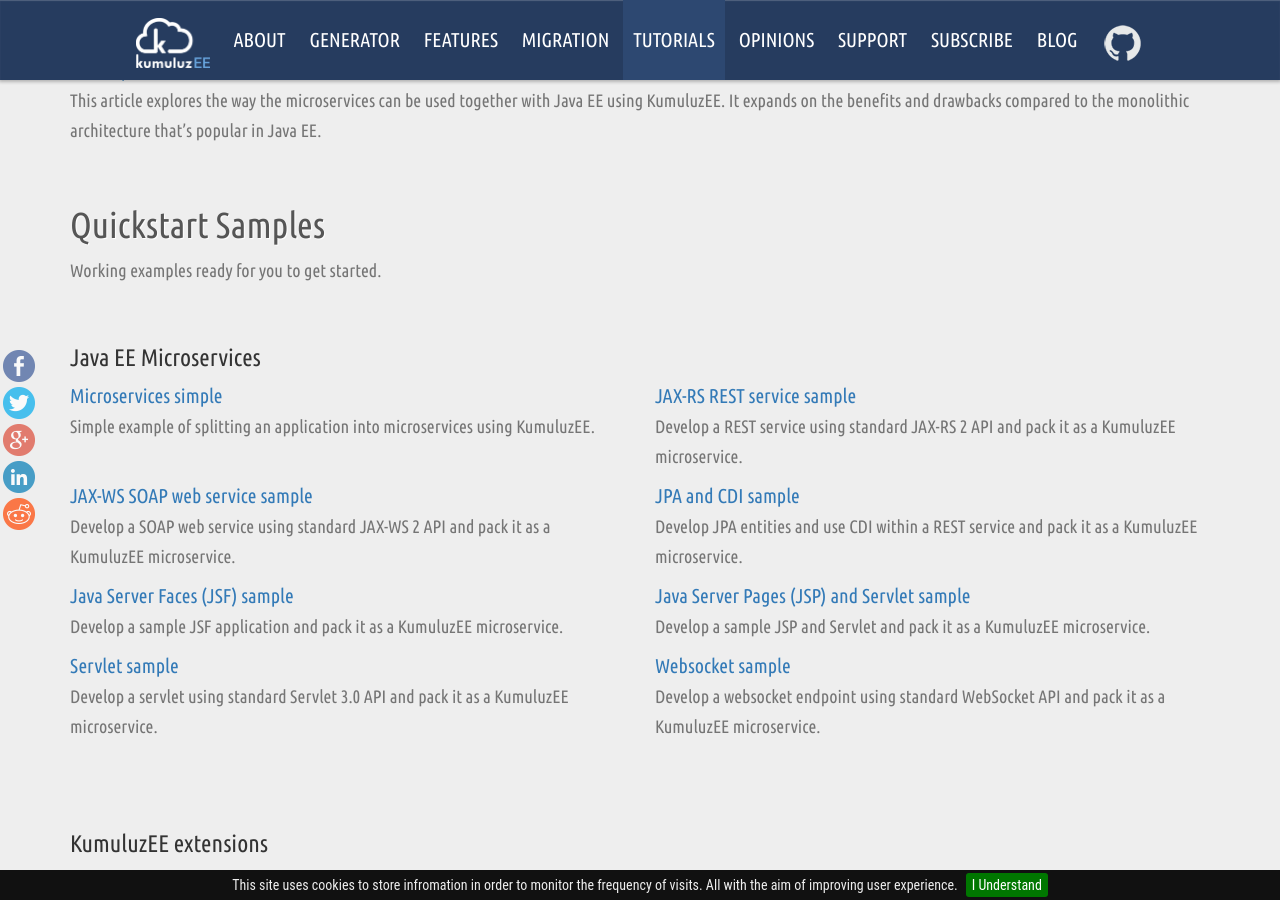
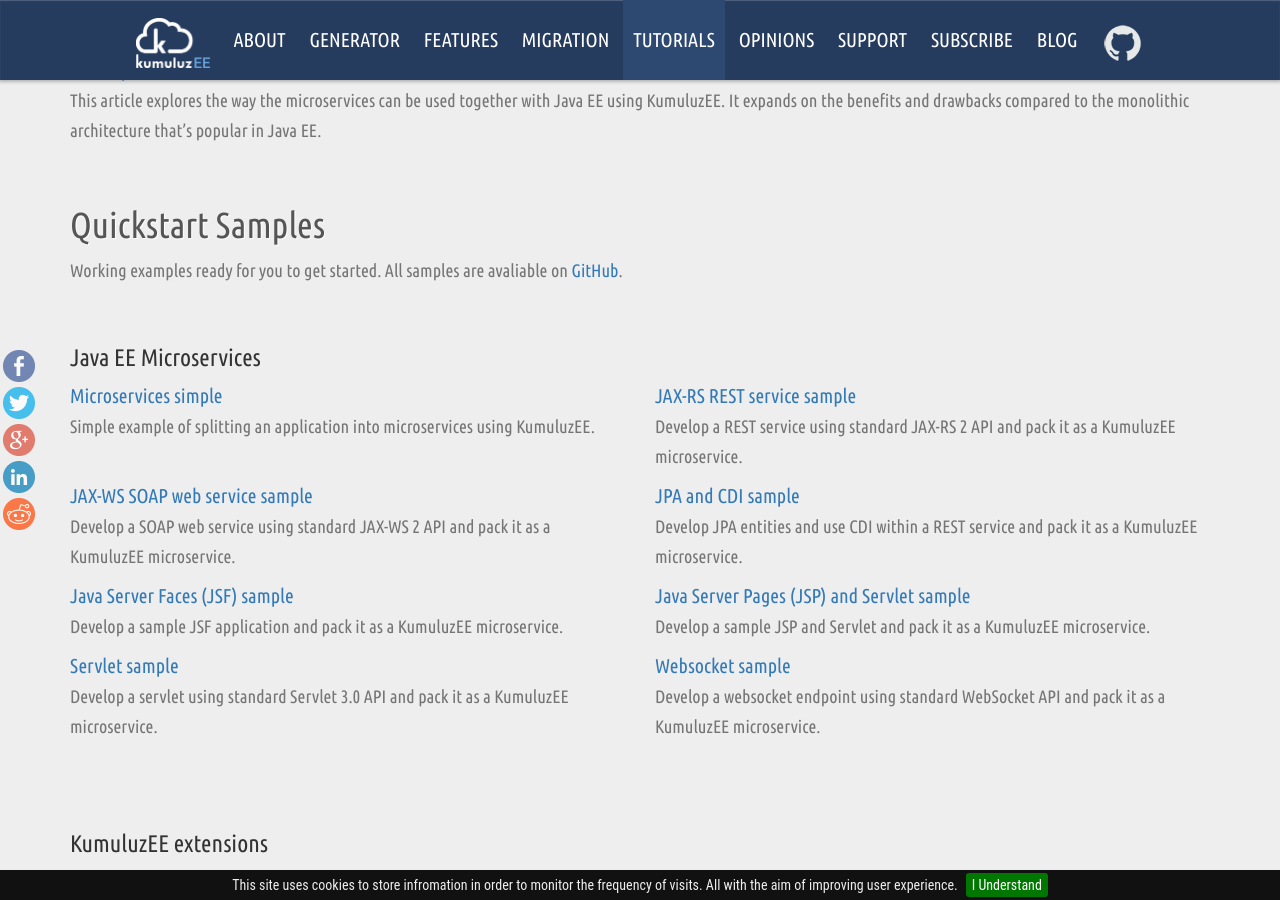
Before and after one commit to kumuluz/ee.kumuluz.com, a Jekyll site: the page built from tutorial/index.html, in a window 1280 px wide and 900 px high, scrolled down 355 px. Built offline with Jekyll 4.4.1, drawn with Linux system fonts in a browser that asks for light colours; nearby versions of some CDN libraries; comment, search, counter and statistics services are not loaded.

Commit message:
minor text fixes.

```diff
--- a/tutorial/index.html
+++ b/tutorial/index.html
@@ -24,7 +24,7 @@
 			</div>
 			<div class="col-md-12">
 				<h2>Quickstart Samples</h2>
-				<p class="subsubtitle">Working examples ready for you to get started.</p><br/>
+				<p class="subsubtitle">Working examples ready for you to get started. All samples are avaliable on <a href="https://github.com/kumuluz/kumuluzee-samples">GitHub</a>.</p><br/>
 
 				<h3>Java EE Microservices</h3>
 				<div class="row">
```
